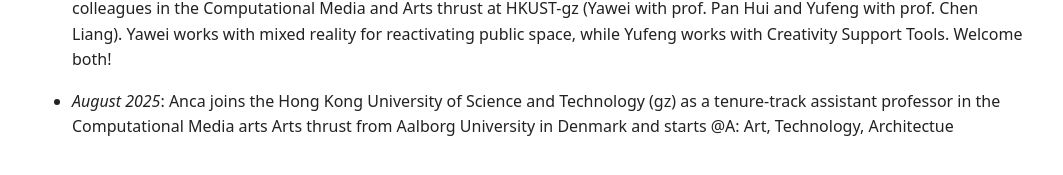
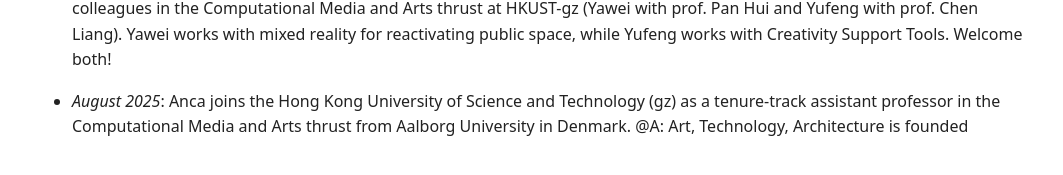
Before and after one commit to anqua/at-a, a Jekyll site: the page built from index.md, in a window 1280 px wide. Shown: the part 520-695 px from the top of the page, without its empty margins (108-1171 px from the left). Built offline with Jekyll 4.4.1, drawn with Linux system fonts in a browser that asks for light colours; some web fonts are replaced.

Commit message:
Update index.md

```diff
--- a/index.md
+++ b/index.md
@@ -15,4 +15,4 @@ Sometimes, we also create artworks.
 
 - *September 2025*: The first two group members join @A: Yawei Zhao and Yufeng Zeng, both PhD students co-supervised with colleagues in the Computational Media and Arts thrust at HKUST-gz (Yawei with prof. Pan Hui and Yufeng with prof. Chen Liang). Yawei works with mixed reality for reactivating public space, while Yufeng works with Creativity Support Tools. Welcome both!
 
-- *August 2025*: Anca joins the Hong Kong University of Science and Technology (gz) as a tenure-track assistant professor in the Computational Media arts Arts thrust from Aalborg University in Denmark and starts @A: Art, Technology, Architectue
+- *August 2025*: Anca joins the Hong Kong University of Science and Technology (gz) as a tenure-track assistant professor in the Computational Media and Arts thrust from Aalborg University in Denmark. @A: Art, Technology, Architecture is founded
```
